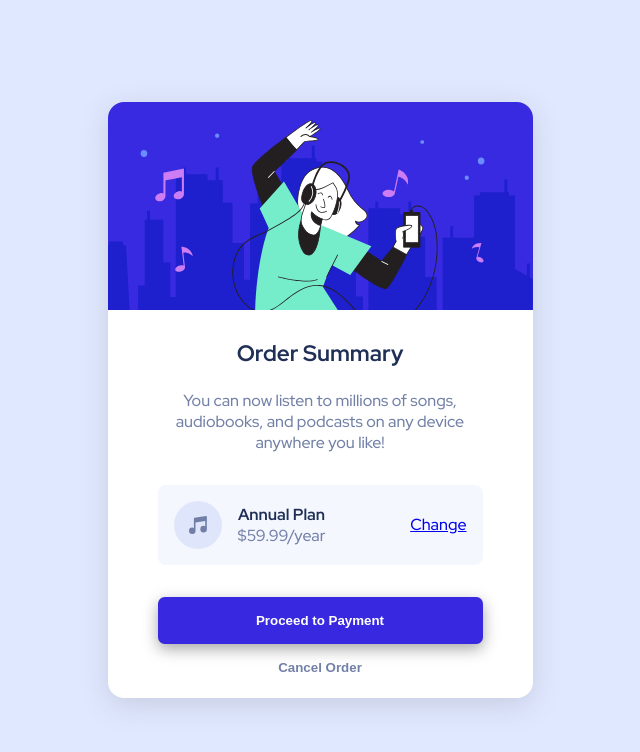
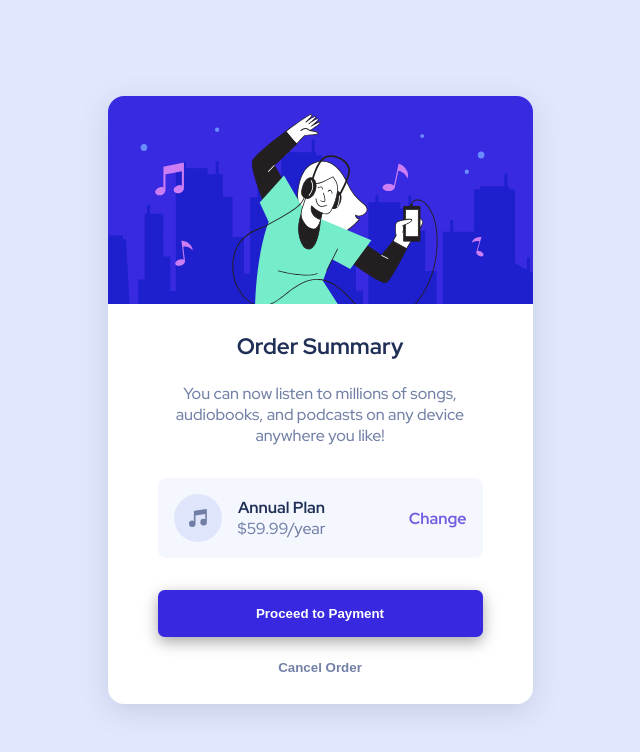
Before and after one commit to john-k-phillips/fm-order-summary-component, a plain HTML site: page index.html in a window 1280 px wide. In both pictures the pointer is over the link "Change". Shown: the whole page, without its empty margins (320-960 px from the left). Drawn offline with Linux system fonts and the light colour scheme.

Commit message:
Hover effects added.

```diff
--- a/styles.css
+++ b/styles.css
@@ -7,6 +7,7 @@
     --clr-main-blue: hsl(224, 23%, 55%);
     --clr-secondary-blue: hsl(223, 47%, 23%);
     --clr-light-blue: hsl(245, 75%, 52%);
+    --clr-hover-blue: hsl(249, 67%, 62%);
 }
 
 * {
@@ -75,6 +76,12 @@ h1 {
     max-width: 325px;
 }
 
+.item-card > a:hover {
+    font-weight: 700;
+    text-decoration: none;
+    color: var(--clr-hover-blue);
+}
+
  .cancel {
      margin-left: auto;
  }
@@ -94,6 +101,16 @@ h4 {
     background-color: transparent;
     border: none;
     font-weight: 700;
+    cursor: pointer;
+}
+
+.btn-primary:hover {
+    background-color: var(--clr-hover-blue);
+}
+
+.btn-secondary:hover {
+    color: black;
+    font-weight: 900;
 }
 
 
@@ -105,7 +122,7 @@ h4 {
 
 .btn-secondary {
     color: var(--clr-base-font);
-    margin-bottom: 0.5em;
+    margin: 0.5em 0em 1em 0em;
 }
 
 
```
